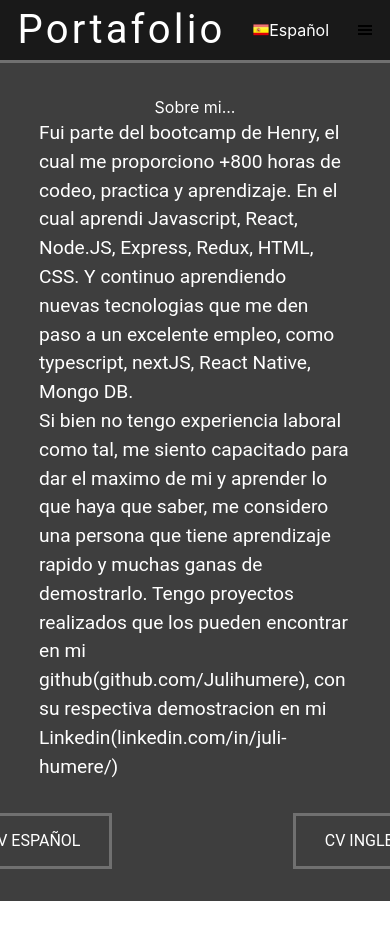
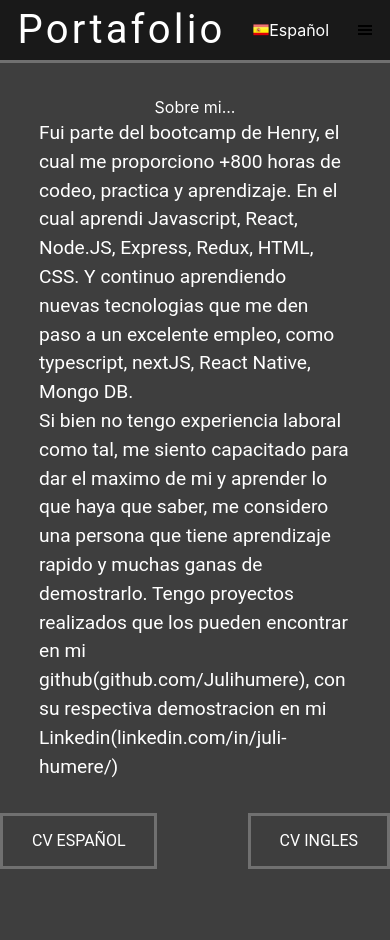
Before and after one commit to Julihumere/portfolio-Julio-Humere, a Next.js app: page /SobreMi in a window 390 px wide. Shown: the top 940 px of the page. Before the commit the page ends 901 px from the top, so only its background shows below. Built offline with nearby package versions, Linux system fonts and the light colour scheme.

Commit message:
traduccion portfolio

```diff
--- a/styles/About.module.css
+++ b/styles/About.module.css
@@ -78,12 +78,13 @@
 .About__buttons__cv {
   width: 30rem;
   display: flex;
-  justify-content: space-between;
+  justify-content: space-around;
+  margin-bottom: 3rem;
 }
 
 @media screen and (max-width: 972px) {
   .About__container {
-    height: 100vh;
+    height: auto;
     width: 100%;
   }
   .About__text {
@@ -98,7 +99,7 @@
 
 @media screen and (max-width: 651px) {
   .About__container {
-    height: 100vh;
+    height: auto;
     width: 100%;
   }
   .About__text {
```
